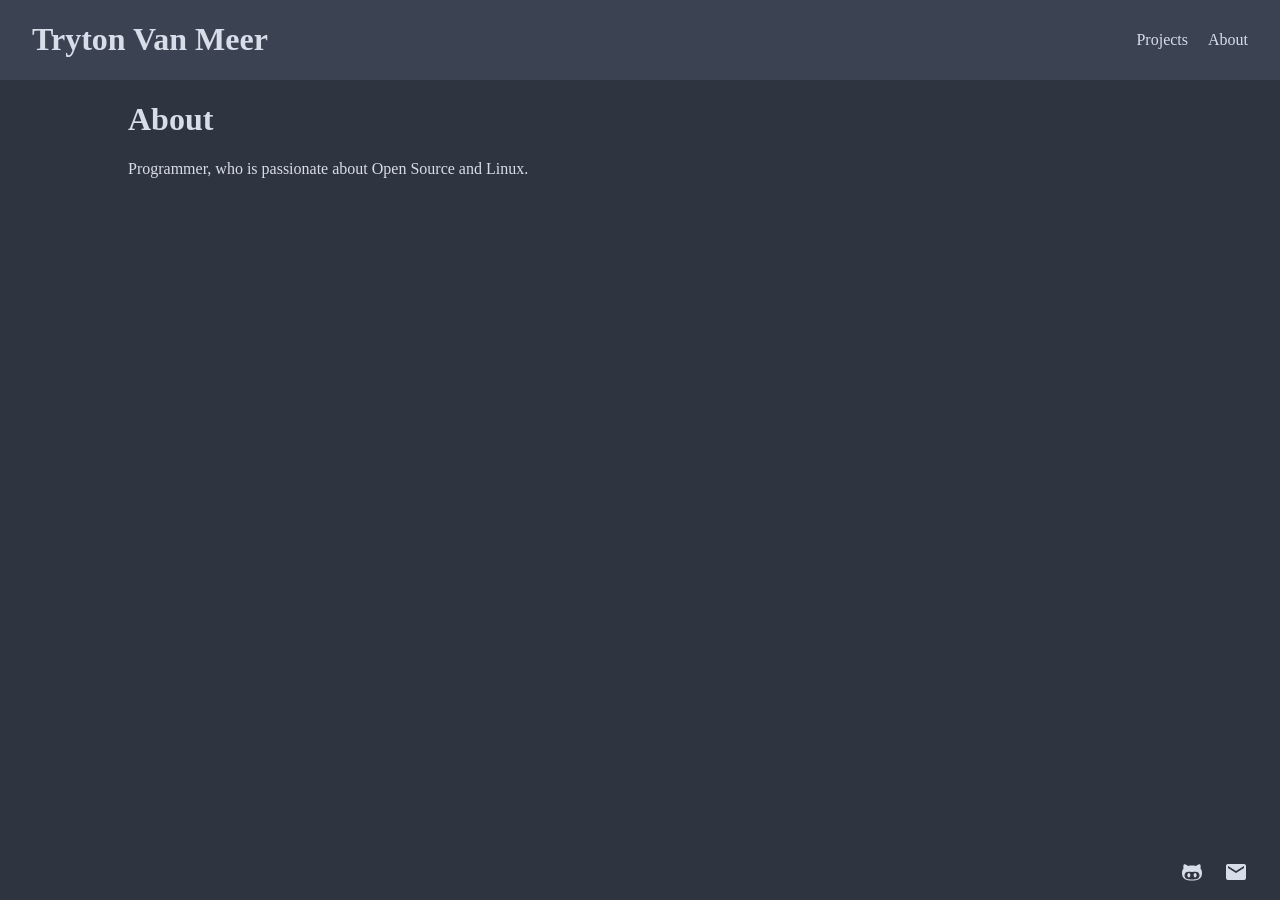
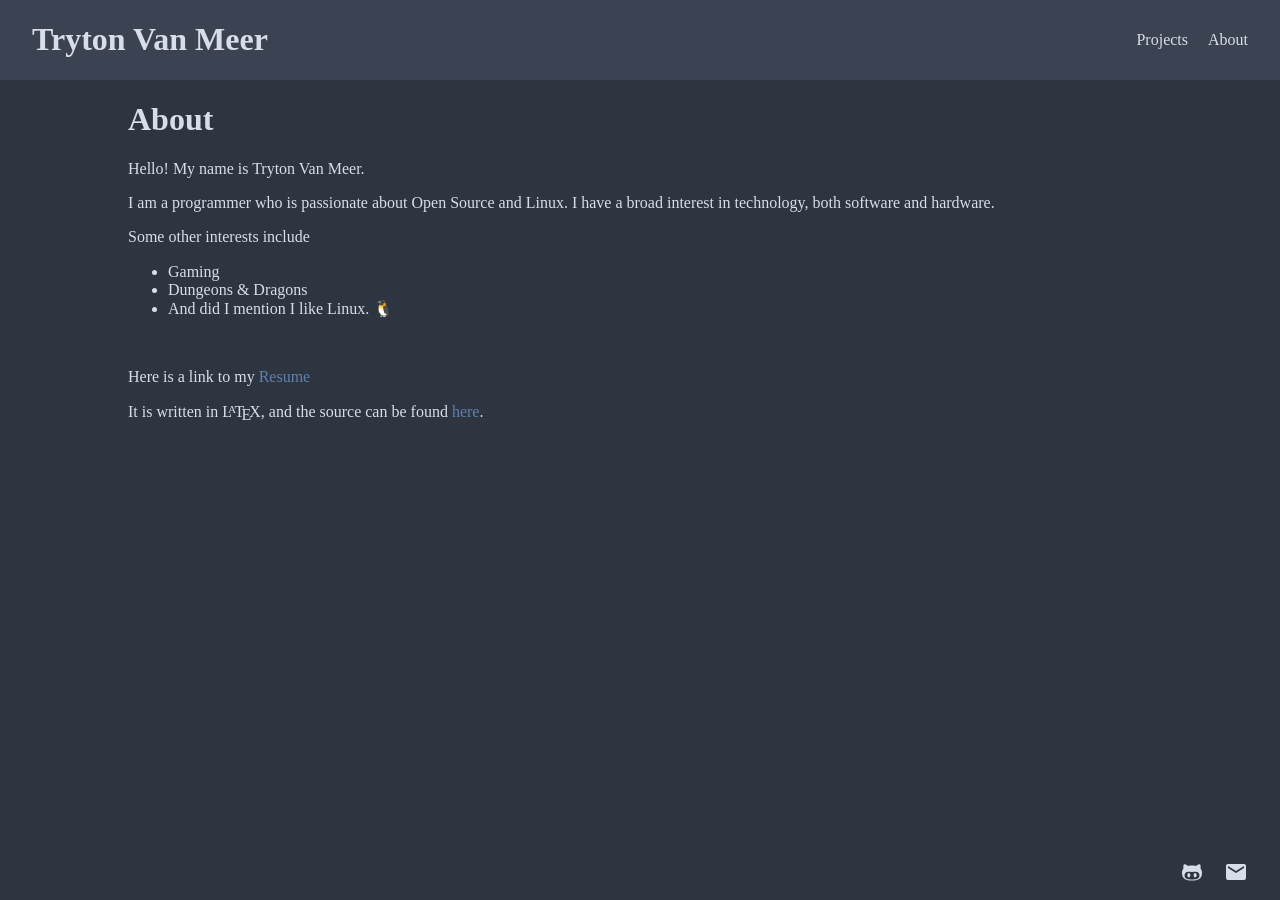
Before and after one commit to tryton-vanmeer/tryton-vanmeer.github.io, a Jekyll site: the page built from about.md, in a window 1280 px wide. Built offline with Jekyll 4.4.1, drawn with Linux system fonts in a browser that asks for light colours.

Commit message:
Added content to About

```diff
--- a/about.md
+++ b/about.md
@@ -6,4 +6,21 @@ permalink: /about/
 
 # {{ page.title }}
 
-Programmer, who is passionate about Open Source and Linux.
+Hello! My name is Tryton Van Meer.
+
+I am a programmer who is passionate about Open Source and Linux.
+I have a broad interest in technology, both software and hardware.
+
+Some other interests include
++ Gaming
++ Dungeons & Dragons
++ And did I mention I like Linux. 🐧
+
+<br>
+
+Here is a link to my
+[Resume](https://github.com/tryton-vanmeer/Resume/files/1608611/Resume.Tryton.Van.Meer.pdf)
+
+It is written in
+<span class="latex-fancy">L<span>a</span>T<span>e</span>X</span>,
+and the source can be found [here](https://github.com/tryton-vanmeer/Resume).
```
